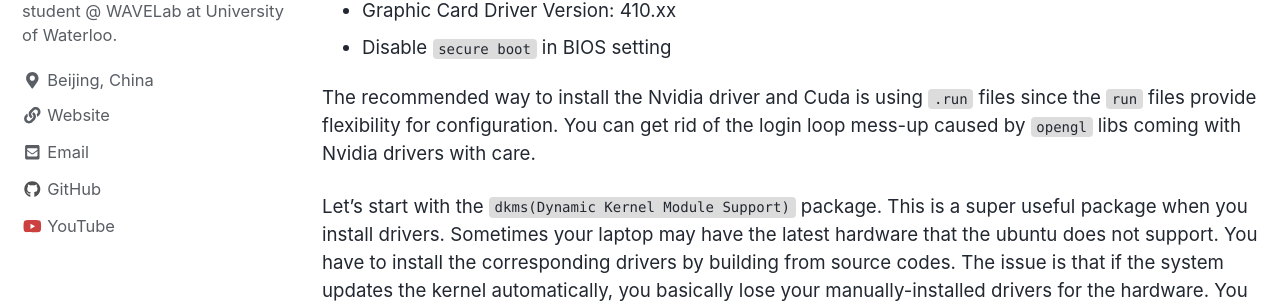
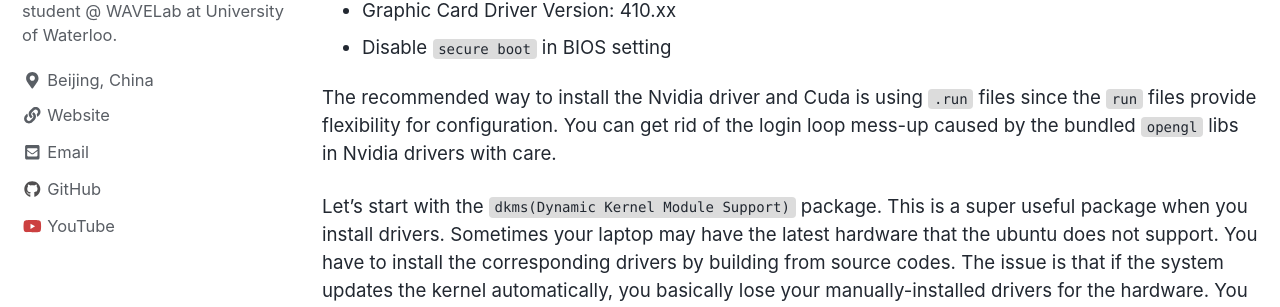
Before and after one commit to product-noob/my-blog, a Jekyll site: the page built from _posts/2019-01-06-nvidia-driver-and-cuda9-installation.md, in a window 1280 px wide and 900 px high. Shown: the part 459-766 px from the top of the window. Built offline with Jekyll 4.4.1, drawn with Linux system fonts in a browser that asks for light colours; nearby versions of some CDN libraries.

Commit message:
simplify

```diff
--- a/_posts/2019-01-06-nvidia-driver-and-cuda9-installation.md
+++ b/_posts/2019-01-06-nvidia-driver-and-cuda9-installation.md
@@ -15,7 +15,7 @@ Tested hardware and OS configuration:
 * Graphic Card Driver Version: 410.xx
 * Disable `secure  boot` in BIOS setting
 
-The recommended way to install the Nvidia driver and Cuda is using `.run` files since the `run` files provide flexibility for configuration. You can get rid of the login loop mess-up caused by `opengl` libs coming with Nvidia drivers with care.
+The recommended way to install the Nvidia driver and Cuda is using `.run` files since the `run` files provide flexibility for configuration. You can get rid of the login loop mess-up caused by the bundled `opengl` libs in Nvidia drivers with care.
 
 Let's start with the `dkms(Dynamic Kernel Module Support)` package. This is a super useful package when you install drivers. Sometimes your laptop may have the latest hardware that the ubuntu does not support. You have to install the corresponding drivers by building from source codes. The issue is that if the system updates the kernel automatically, you basically lose your manually-installed drivers for the hardware. You have to re-install it. But with `dkms` package, you don't need to worry about this problem anymore. The rebuild of the modules is handled automatically when a kernel is upgraded.
 
```
